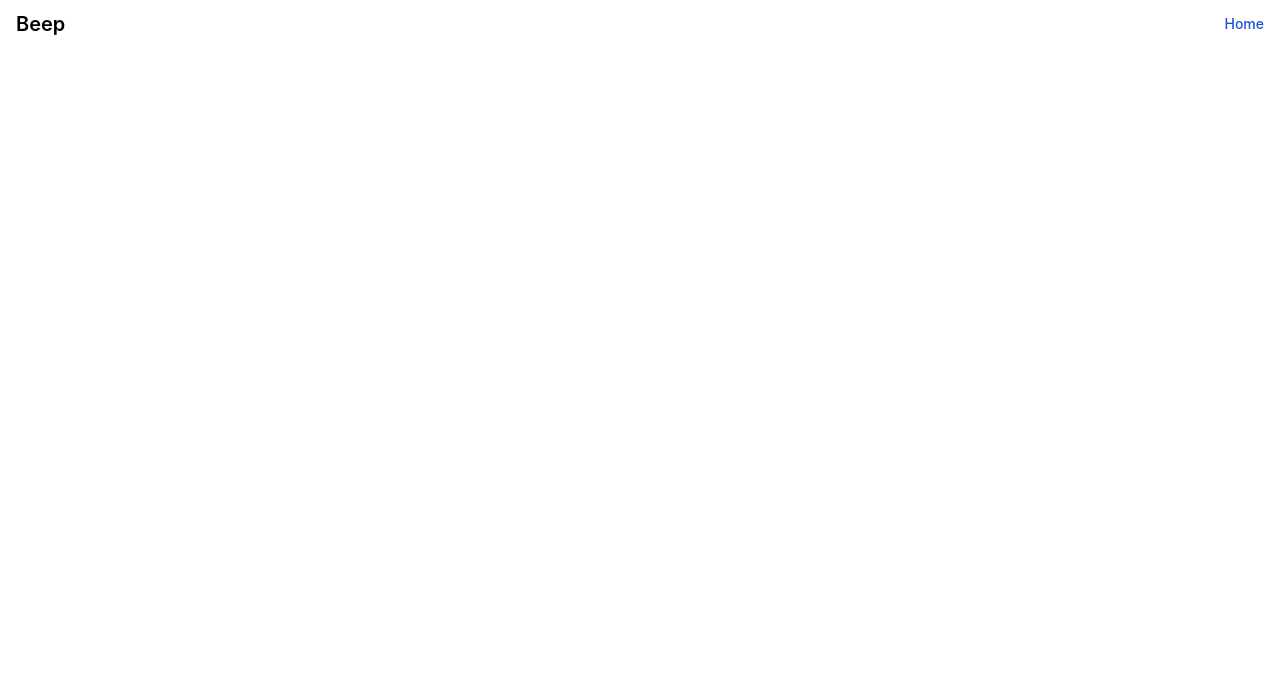
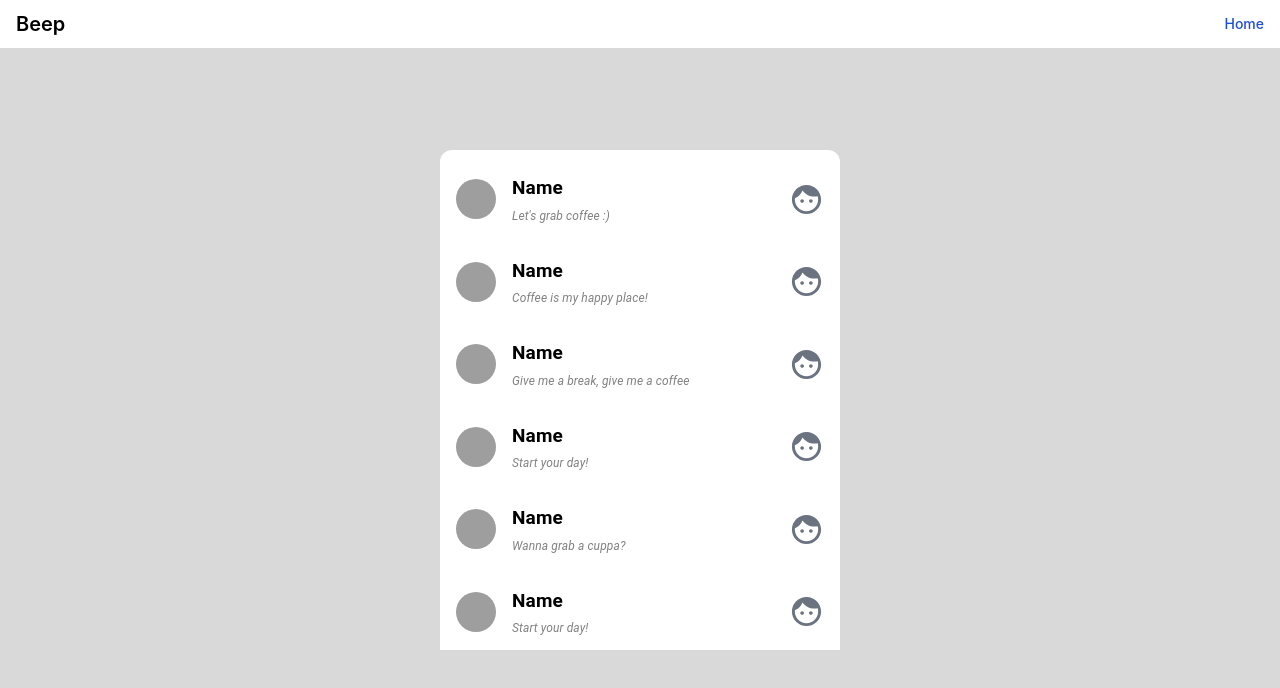
Before and after one commit to mwan391/feed, a React (Create React App) app in the folder Frontend/: page /coffee in a window 1280 px wide. Before the commit this address had no page. Shown: the top 688 px of the page. Built offline with nearby package versions, Linux system fonts and the light colour scheme; grey boxes are pictures that could not be loaded.

Commit message:
coffe page

```diff
--- a/Frontend/package.json
+++ b/Frontend/package.json
@@ -6,6 +6,7 @@
     "@date-io/date-fns": "^2.14.0",
     "@emotion/react": "^11.9.3",
     "@emotion/styled": "^11.9.3",
+    "@mui/icons-material": "^5.8.4",
     "@mui/material": "^5.8.7",
     "@mui/x-date-pickers": "^5.0.0-beta.0",
     "@testing-library/jest-dom": "^5.16.4",
--- a/Frontend/src/App.css
+++ /dev/null
@@ -1,38 +0,0 @@
-.App {
-  text-align: center;
-}
-
-.App-logo {
-  height: 40vmin;
-  pointer-events: none;
-}
-
-@media (prefers-reduced-motion: no-preference) {
-  .App-logo {
-    animation: App-logo-spin infinite 20s linear;
-  }
-}
-
-.App-header {
-  background-color: #282c34;
-  min-height: 100vh;
-  display: flex;
-  flex-direction: column;
-  align-items: center;
-  justify-content: center;
-  font-size: calc(10px + 2vmin);
-  color: white;
-}
-
-.App-link {
-  color: #61dafb;
-}
-
-@keyframes App-logo-spin {
-  from {
-    transform: rotate(0deg);
-  }
-  to {
-    transform: rotate(360deg);
-  }
-}
--- a/Frontend/src/App.js
+++ b/Frontend/src/App.js
@@ -1,8 +1,8 @@
-
 import { Routes, Route } from "react-router-dom";
-import SignIn from './pages/signIn';
-import Home from './pages/home';
-import Navbar from './Components/Navbar';
+import SignIn from "./pages/signIn";
+import Home from "./pages/home";
+import Navbar from "./components/Navbar";
+import CheckboxListSecondary from "./pages/coffee";
 
 function App() {
   return (
@@ -11,6 +11,7 @@ function App() {
       <Routes>
         <Route path="/" element={<Home />} />
         <Route path="/signin" element={<SignIn />} />
+        <Route path="/coffee" element={<CheckboxListSecondary />} />
       </Routes>
     </div>
   );
--- /dev/null
+++ b/Frontend/src/Components/CoffeeListItem.js
@@ -0,0 +1,79 @@
+import * as React from "react";
+import List from "@mui/material/List";
+import ListItem from "@mui/material/ListItem";
+import ListItemButton from "@mui/material/ListItemButton";
+import ListItemText from "@mui/material/ListItemText";
+import ListItemAvatar from "@mui/material/ListItemAvatar";
+import Checkbox from "@mui/material/Checkbox";
+import Avatar from "@mui/material/Avatar";
+import FaceIcon from "@mui/icons-material/Face";
+import { deepOrange, deepPurple, pink } from "@mui/material/colors";
+import Typography from "@mui/material/Typography";
+
+export default function CoffeeListItem({ value, labelId }) {
+  const [iconClicked, setIconClicked] = React.useState(false);
+
+  function handleClick() {
+    setIconClicked((prevState) => !prevState);
+  }
+
+  const coffeePhrases = [
+    "Wanna grab a cuppa?",
+    "Let's grab coffee :)",
+    "Make your day smarter with coffee!",
+    "Power up with coffee",
+    "Start your day!",
+    "Coffee is my happy place!",
+    "Give me a break, give me a coffee",
+    "Energy to start your day",
+    "You deserve a coffee break every day",
+    "Coffee breaks, coffee works!",
+  ];
+
+  return (
+    <div className="py-2">
+      <ListItem key={value}>
+        <ListItemAvatar>
+          <Avatar
+            alt={`Avatar n°${value + 1}`}
+            src={`/static/images/avatar/${value + 1}.jpg`}
+          />
+        </ListItemAvatar>
+        <div className="flex-col w-full">
+          <ListItemText
+            id={labelId}
+            primary={
+              <Typography
+                type="body 2"
+                style={{ fontSize: 19, fontWeight: "bold" }}
+              >
+                Name
+              </Typography>
+            }
+          />
+          <ListItemText
+            id={labelId}
+            secondary={
+              <Typography
+                style={{ fontSize: 12, fontStyle: "italic", color: "GrayText" }}
+              >
+                {
+                  coffeePhrases[
+                    Math.trunc(Math.random() * coffeePhrases.length)
+                  ]
+                }
+              </Typography>
+            }
+          />
+        </div>
+        <FaceIcon
+          className={`${
+            iconClicked ? "text-green-500" : "text-gray-500 hover:text-blue-400"
+          } hover:cursor-pointer ml-6`}
+          onClick={handleClick}
+          fontSize="large"
+        />
+      </ListItem>
+    </div>
+  );
+}
--- a/Frontend/src/index.css
+++ b/Frontend/src/index.css
@@ -23,3 +23,19 @@ code {
 .joinButton {
   margin: 0 0 8px 8px
 }
+
+.coffee-outer {
+	display: flex;
+	justify-content: space-around;
+	background-color: rgba(128, 128, 128, 0.297);
+	height: 100vh;
+	align-items: center;
+}
+
+.coffee-inner {
+	width: 50vh;
+}
+
+.listItemButton {
+	margin-right: 20vh;
+}
--- /dev/null
+++ b/Frontend/src/pages/coffee.js
@@ -0,0 +1,52 @@
+import * as React from "react";
+import List from "@mui/material/List";
+import ListItem from "@mui/material/ListItem";
+import ListItemButton from "@mui/material/ListItemButton";
+import ListItemText from "@mui/material/ListItemText";
+import ListItemAvatar from "@mui/material/ListItemAvatar";
+import Checkbox from "@mui/material/Checkbox";
+import Avatar from "@mui/material/Avatar";
+import FaceIcon from "@mui/icons-material/Face";
+import { deepOrange, deepPurple, pink } from "@mui/material/colors";
+import CoffeeListItem from "../components/CoffeeListItem";
+
+export default function CheckboxListSecondary() {
+  const [checked, setChecked] = React.useState([1]);
+
+  const handleToggle = (value) => () => {
+    const currentIndex = checked.indexOf(value);
+    const newChecked = [...checked];
+
+    if (currentIndex === -1) {
+      newChecked.push(value);
+    } else {
+      newChecked.splice(currentIndex, 1);
+    }
+
+    setChecked(newChecked);
+  };
+
+  return (
+    <div className="coffee-outer">
+      <div
+        className="coffee-inner"
+        style={{ maxHeight: 500, overflow: "auto" }}
+      >
+        <List
+          dense
+          sx={{
+            width: "100%",
+            maxWidth: 400,
+            bgcolor: "background.paper",
+            borderRadius: "0.75rem",
+          }}
+        >
+          {[0, 1, 2, 3, 4, 5, 6, 7, 8].map((value) => {
+            const labelId = `checkbox-list-secondary-label-${value}`;
+            return <CoffeeListItem value={value} labelId={labelId} />;
+          })}
+        </List>
+      </div>
+    </div>
+  );
+}
--- a/Frontend/src/pages/home.js
+++ b/Frontend/src/pages/home.js
@@ -1,5 +1,5 @@
-import React from 'react';
-import CardGrid from '../Components/CardGrid';
+import React from "react";
+import CardGrid from "../components/CardGrid";
 
 function Home() {
   return (
--- a/Frontend/src/pages/signIn.js
+++ b/Frontend/src/pages/signIn.js
@@ -8,7 +8,6 @@ import Checkbox from '@mui/material/Checkbox';
 import Link from '@mui/material/Link';
 import Grid from '@mui/material/Grid';
 import Box from '@mui/material/Box';
-import LockOutlinedIcon from '@mui/icons-material/LockOutlined';
 import Typography from '@mui/material/Typography';
 import Container from '@mui/material/Container';
 import { createTheme, ThemeProvider } from '@mui/material/styles';
```
Also changed, not shown: 1 other file (tests, documents, lock files or other folders). Lines whose indentation alone changed are shown as unchanged.
